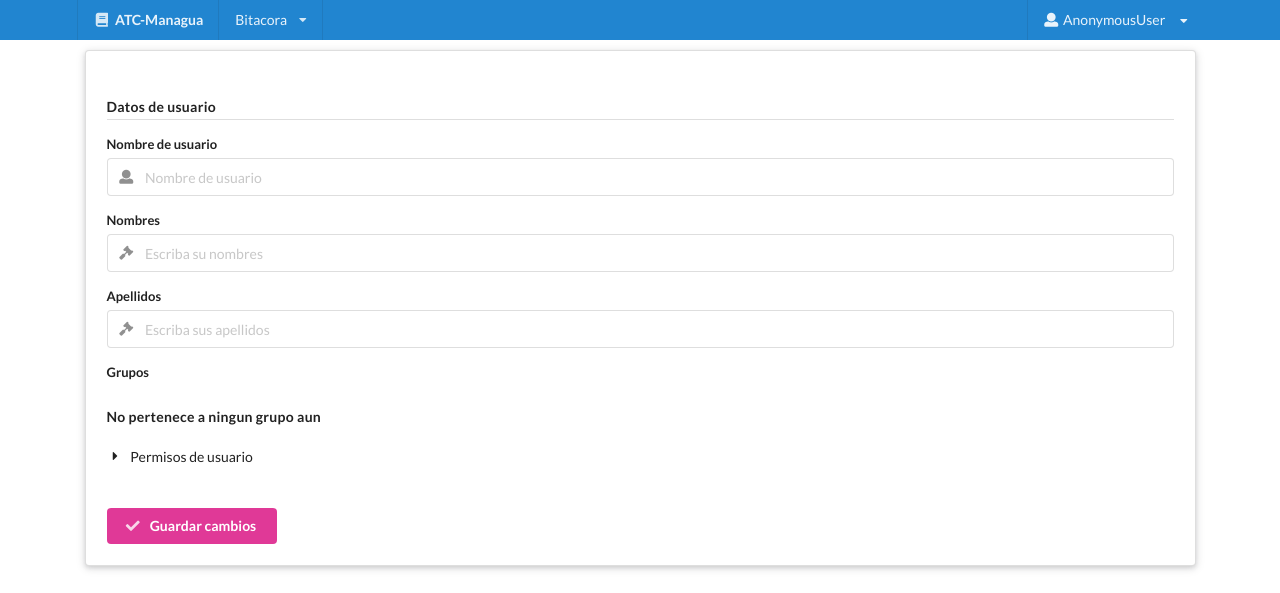
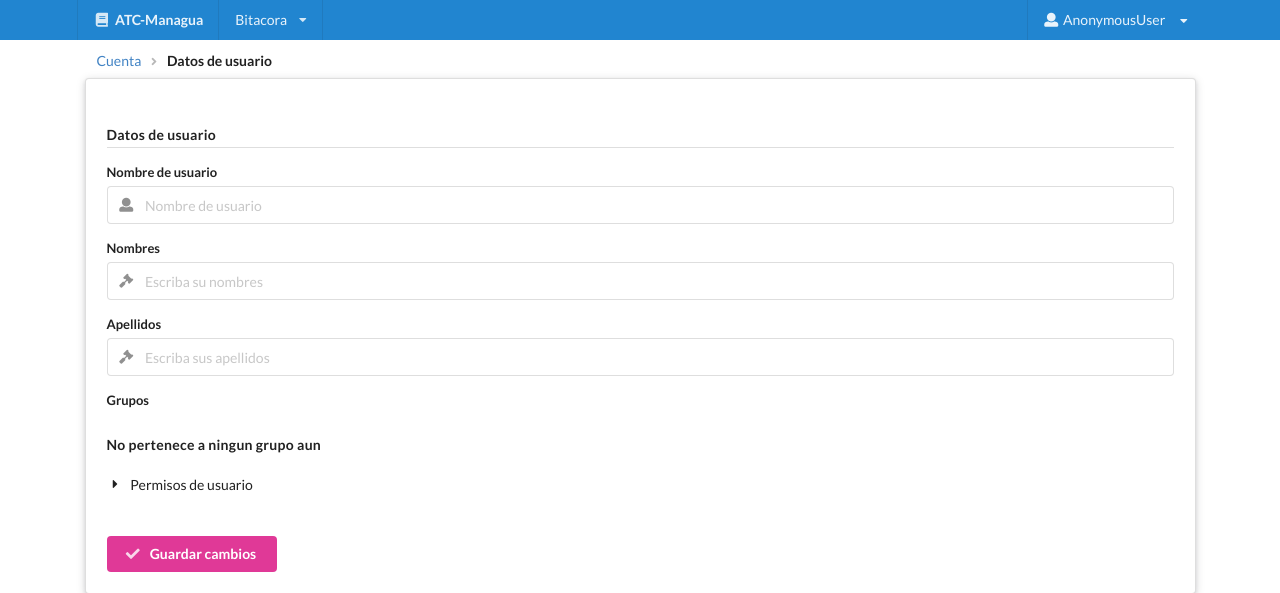
Before and after one commit to edxavier/atc, a Django app: template templates/accounts/user_profile.html in a window 1280 px wide. Shown: the top 593 px of the page. Run offline with Django 3.2, Linux system fonts and the light colour scheme; the template is opened without the code that fills it: values that come from a table or form of the project are taken from there, others are empty; parts of the project's set-up code (start-up, migrations or seed data) failed here and were passed over; some libraries are stand-ins or nearby versions.

Commit message:
fixing tittles

```diff
--- a/templates/accounts/login.html
+++ b/templates/accounts/login.html
@@ -2,6 +2,9 @@
 {% block main_menu %}
   {% include "main/menus/login_menu.html" %}
 {% endblock main_menu %}
+{% block page_title %}
+	Inicio de sesion
+{% endblock page_title %}
 
 {% block content %}
   	{% load i18n %}
--- a/templates/accounts/user_profile.html
+++ b/templates/accounts/user_profile.html
@@ -5,11 +5,16 @@
 {% endblock main_menu %}
 
 {% block page_title %}
-	Cambio de Contraseña
+	Datos de usuario
 {% endblock page_title %}
 
 {% block content %}
 
+  <div class="ui breadcrumb" style="margin-left: 20px; margin-right: auto; ">
+    <a class="section">Cuenta</a>
+    <i class="right angle icon divider"></i>
+    <div class="active section">Datos de usuario</div>
+  </div>
 
   <div class="mdl-cell mdl-cell--12-col">
     <div class="ui container">
--- a/templates/bitacora/note_search.html
+++ b/templates/bitacora/note_search.html
@@ -1,9 +1,13 @@
 {% extends "main/base.html" %}
-
 
 {% block main_menu %}
   {% include "main/menus/main_menu.html" %}
 {% endblock main_menu %}
+
+{% block page_title %}
+Busqueda de notas
+{% endblock page_title %}
+
 
 {% block content %}
 
--- a/templates/bitacora/notes_pdf.html
+++ b/templates/bitacora/notes_pdf.html
@@ -2,7 +2,7 @@
 <html>
 <head lang="en">
     <meta charset="UTF-8">
-    <title>Reporte de nota {{note.id}}</title>
+    <title>Reporte de notas</title>
 
     <style>
 
```
Also changed, not shown: templates/accounts/change_passwd.html (+7 -0 lines), db.sqlite3.
